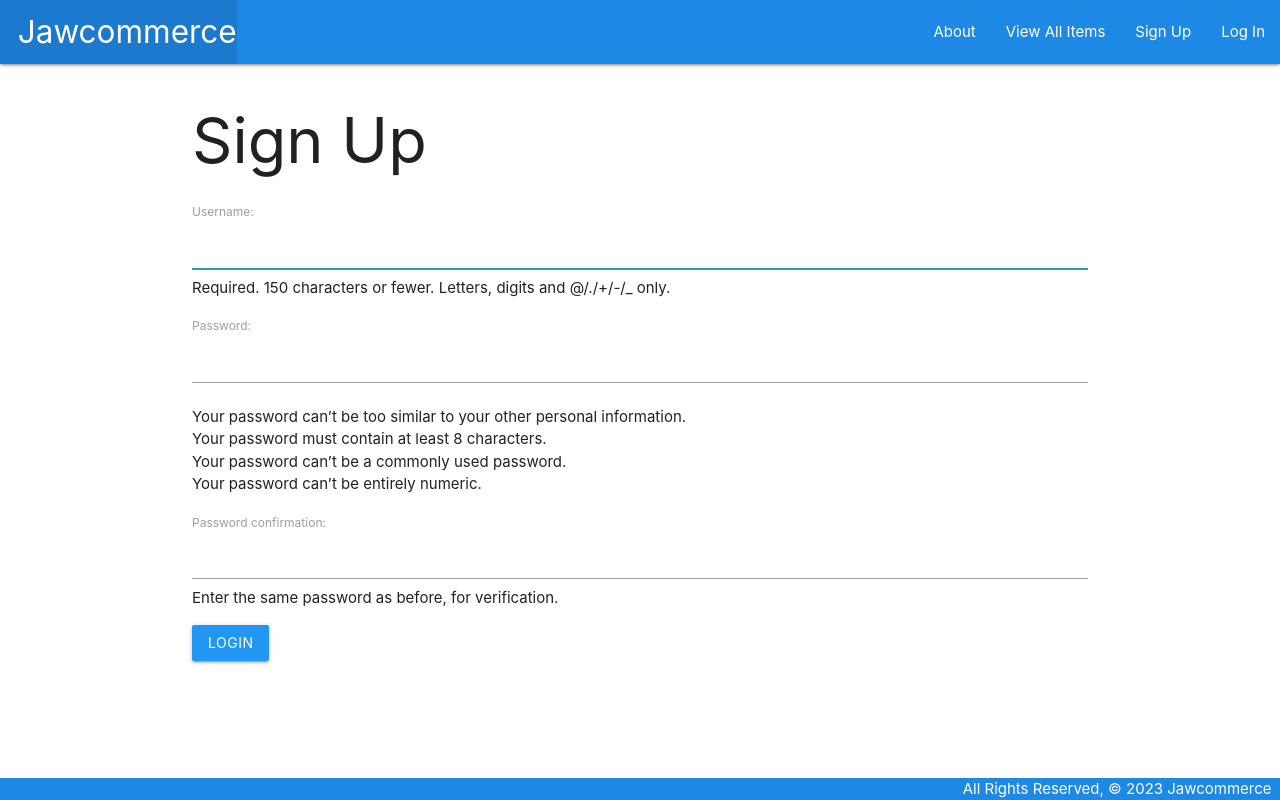
After one commit to jawknee59/project4-ecommerce, a Django app: page /accounts/signup/ in a window 1280 px wide. The commit adds this page. Run offline with Django 4.2, Linux system fonts and the light colour scheme.

Commit message:
add user login, logout, and signup

```diff
--- a/jawcommerce/settings.py
+++ b/jawcommerce/settings.py
@@ -122,3 +122,9 @@ STATIC_URL = 'static/'
 # https://docs.djangoproject.com/en/4.1/ref/settings/#default-auto-field
 
 DEFAULT_AUTO_FIELD = 'django.db.models.BigAutoField'
+
+# Add this variable to specify where successful logins should redirect to
+LOGIN_REDIRECT_URL = '/items/'
+
+# Add this variable to specify where logging out redirects to
+LOGOUT_REDIRECT_URL = '/items/'
--- a/jawcommerce/urls.py
+++ b/jawcommerce/urls.py
@@ -20,4 +20,5 @@ urlpatterns = [
     path('admin/', admin.site.urls),
     # '' represents the "starts with" path
     path('', include('main_app.urls')),
+    path('accounts/', include('django.contrib.auth.urls')),
 ]
--- a/main_app/models.py
+++ b/main_app/models.py
@@ -15,7 +15,7 @@ CATEGORIES = (
 class Item(models.Model):
     title = models.TextField(max_length=100)
     price = models.DecimalField(max_digits=12, decimal_places=2)
-    description = models.TextField(max_length=250)
+    description = models.TextField(max_length=1000)
     category = models.CharField(
         max_length=2,
         choices = CATEGORIES,
--- a/main_app/templates/base.html
+++ b/main_app/templates/base.html
@@ -20,7 +20,13 @@
                 <ul class="right">
                     <li><a href="{% url 'about' %}">About</a></li>
                     <li><a href="{% url 'index' %}">View All Items</a></li>
-                    <li><a href="{% url 'view_cart' %}">Cart</a></li>
+                    {% if user.is_authenticated %}
+                        <li><a href="{% url 'view_cart' %}">Cart</a></li>
+                        <li><a href="{% url 'logout' %}">Log Out</a></li>
+                    {% else %}
+                    <li><a href="{% url 'signup' %}">Sign Up</a></li>
+                        <li><a href="{% url 'login' %}">Log In</a></li>
+                    {% endif %}
                 </ul>
             </div>
         </nav>
--- a/main_app/templates/items/detail.html
+++ b/main_app/templates/items/detail.html
@@ -6,7 +6,7 @@
   <div class="card">
     <div class="card-content">
       <span class="card-title">{{ item.title }}</span>
-      <img src="{{ item.image_url}}" alt="{{ item.title }}" width="150" height="200">
+      <img src="{{ item.image_url}}" alt="{{ item.title }}" width="250" height="300">
       <p>Description: {{ item.description }}</p>
       <p>Category: {{ item.category }}</p>
       <p>Price: ${{ item.price }}</p>
--- a/main_app/templates/items/index.html
+++ b/main_app/templates/items/index.html
@@ -3,12 +3,14 @@
 
 <h1>Item List</h1>
 
+<div class="row">
   {% for item in items %}
+  <div class="col s4">
     <a href="{% url 'detail' item.id %}">
       <div class="card">
         <div class="card-content">
           <span class="card-title">{{ item.title }}</span>
-      <img src="{{ item.image_url}}" alt="{{ item.title }}" width="150" height="200">
+          <img src="{{ item.image_url}}" alt="{{ item.title }}" width="250" height="300">
           <p>{{ item.description }}</p>
           <p>Price: ${{ item.price }}</p>
         </div>
@@ -20,6 +22,8 @@
         </div>
       </div>
     </a>
+  </div>
   {% endfor %}
+</div>
 
 {% endblock %}
--- /dev/null
+++ b/main_app/templates/registration/signup.html
@@ -0,0 +1,16 @@
+{% extends 'base.html' %}
+{% block content %}
+
+<h1>Sign Up</h1>
+
+<p class="red-text">{{ error_message }}</p>
+
+<!-- Add the login form -->
+<form action="{% url 'signup' %}" method="POST">
+  {% csrf_token %}
+  {{ form.as_p }}
+  <input class="btn blue" type="submit" value="Login"/>
+</form>
+<br/>
+
+{% endblock %}
--- a/main_app/urls.py
+++ b/main_app/urls.py
@@ -10,4 +10,5 @@ urlpatterns = [
     path('view-cart/', views.view_cart, name='view_cart'),
     path('add-to-cart/<int:item_id>/', views.add_to_cart, name='add_to_cart'),
     path('remove-from-cart/<int:item_id>/', views.remove_from_cart, name='remove_from_cart'),
+    path('accounts/signup/', views.signup, name='signup'),
 ]
--- a/main_app/views.py
+++ b/main_app/views.py
@@ -1,4 +1,6 @@
 from django.shortcuts import render, redirect, get_object_or_404
+from django.contrib.auth import login
+from django.contrib.auth.forms import UserCreationForm
 from django.contrib.auth.decorators import login_required
 from .models import Item, Cart, CartItem
 
@@ -65,3 +67,22 @@ def remove_from_cart(request, item_id):
     cart_item.quantity -= 1
     cart_item.save()
   return redirect('view_cart')
+
+def signup(request):
+  error_message = ''
+  if request.method == 'POST':
+    # This is how to create a 'user' form object
+    # that includes the data from the browser
+    form = UserCreationForm(request.POST)
+    if form.is_valid():
+      # This will add the user to the database
+      user = form.save()
+      # This is how we log a user in via code
+      login(request, user)
+      return redirect('index')
+    else:
+      error_message = 'Invalid sign up - try again'
+  # A bad POST or a GET request, so render signup.html with an empty form
+  form = UserCreationForm()
+  context = {'form': form, 'error_message': error_message}
+  return render(request, 'registration/signup.html', context)
```
Also changed, not shown: main_app/templates/cart/cart.html (+3 -6 lines), main_app/templates/registration/login.html (added, +14 -0 lines), main_app/migrations/0009_alter_item_description.py (added), main_app/migrations/0010_alter_item_description.py (added). Lines whose indentation alone changed are shown as unchanged.
